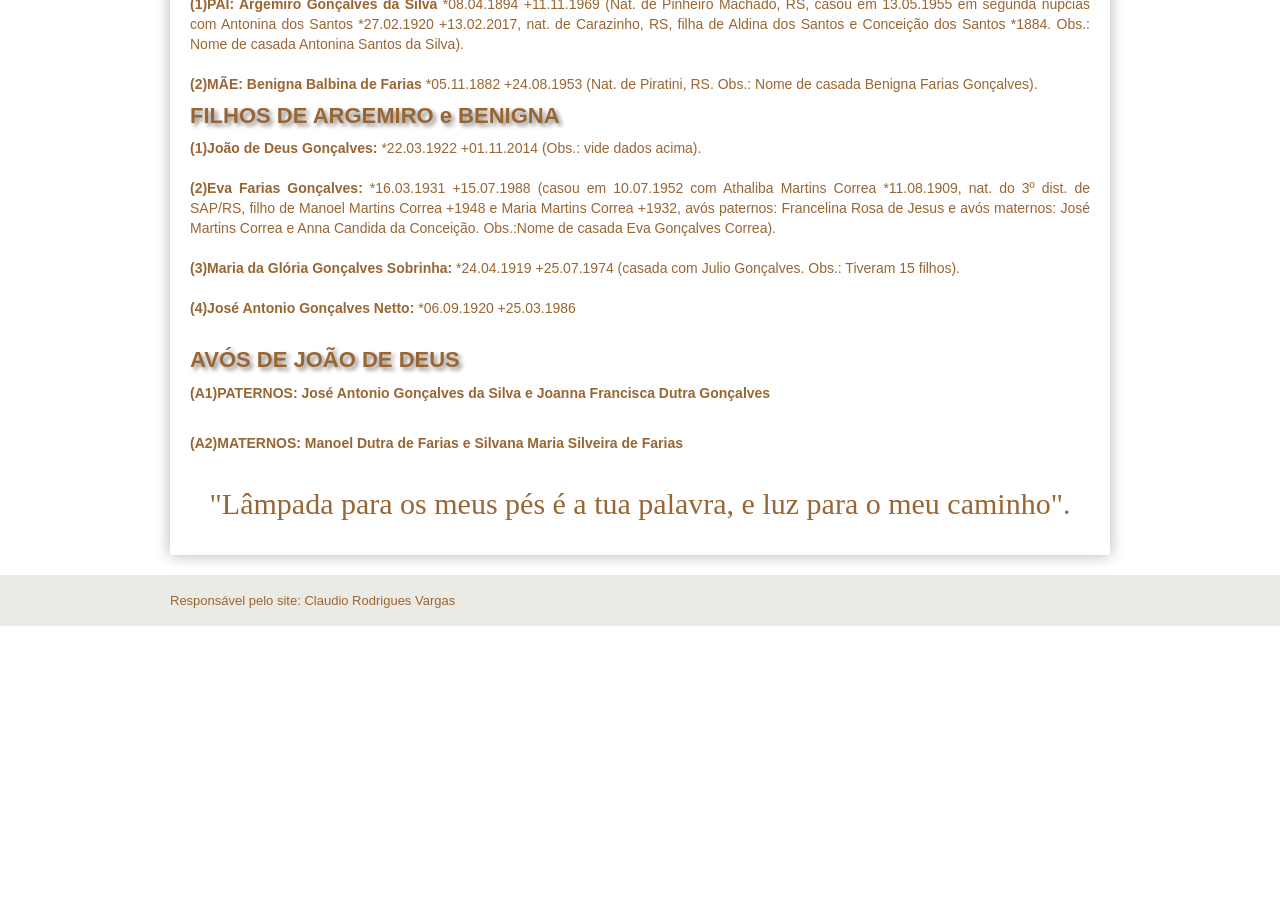
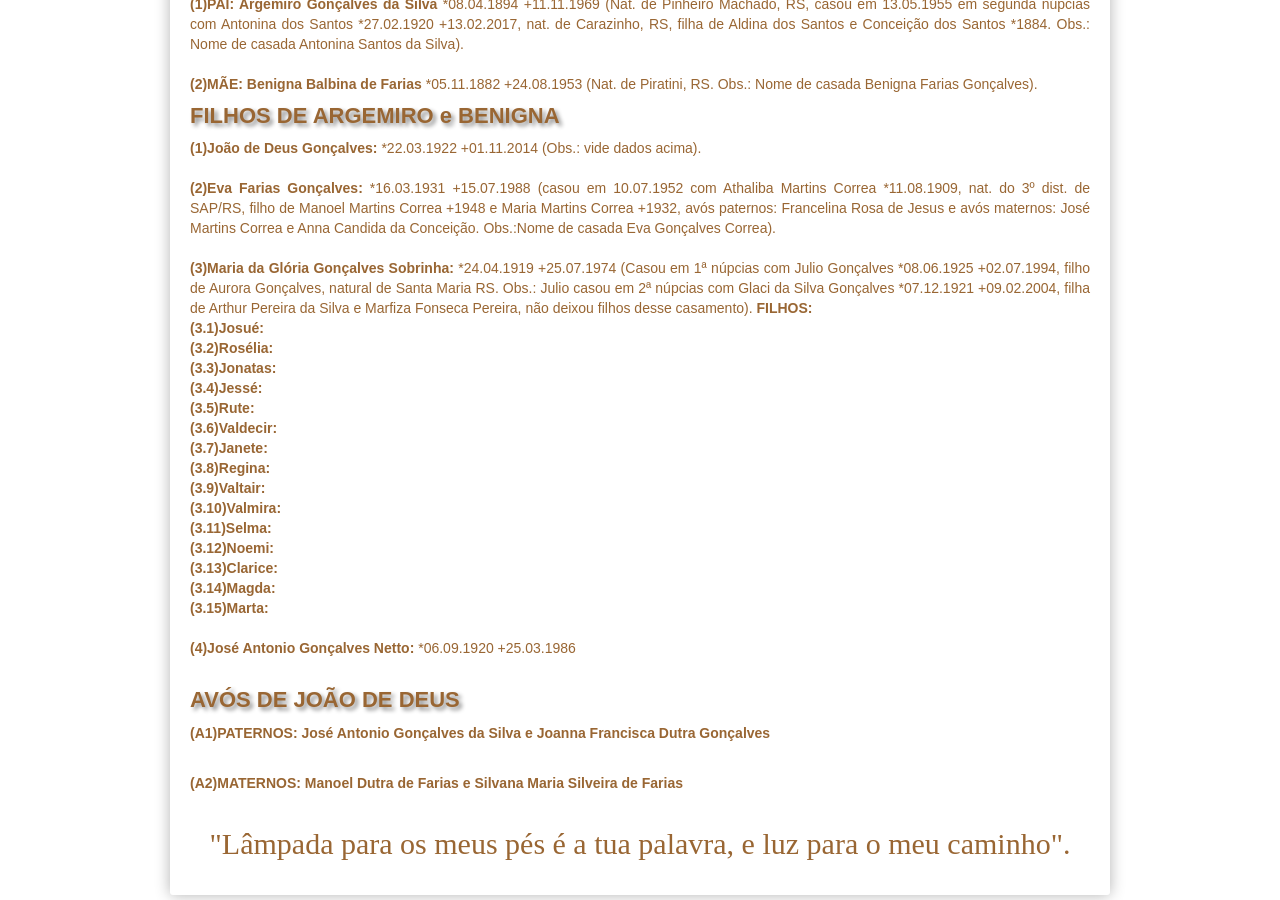
Before and after one commit to claudiovargas1955/claudiovargas1955.github.io, a Jekyll site: the page built from _pages/familia-gonçalves.html, in a window 1280 px wide and 900 px high, scrolled down 540 px. Built offline with Jekyll 4.4.1, drawn with Linux system fonts in a browser that asks for light colours; some web fonts are replaced; before the commit the page ends 1166 px from its top, so only the background shows below that.

Commit message:
Update familia-gonçalves.html

```diff
--- a/_pages/familia-gonçalves.html
+++ b/_pages/familia-gonçalves.html
@@ -112,7 +112,25 @@ Santos *27.02.1920 +13.02.2017, nat. de Carazinho, RS, filha de Aldina dos Santo
 Martins Correa +1948 e Maria Martins Correa +1932, avós paternos: Francelina Rosa de Jesus e avós maternos: José Martins Correa e Anna Candida da Conceição.
 Obs.:Nome de casada Eva Gonçalves Correa). <br><br>
 
-<b>(3)Maria da Glória Gonçalves Sobrinha: </b>*24.04.1919 +25.07.1974 (casada com Julio Gonçalves. Obs.: Tiveram 15 filhos).<br><br>
+<b>(3)Maria da Glória Gonçalves Sobrinha: </b>*24.04.1919 +25.07.1974 (Casou em 1ª núpcias com Julio Gonçalves *08.06.1925 +02.07.1994, filho de Aurora Gonçalves,
+natural de Santa Maria RS. Obs.: Julio casou em 2ª núpcias com Glaci da Silva Gonçalves *07.12.1921 +09.02.2004, filha de Arthur Pereira da Silva e Marfiza
+Fonseca Pereira, não deixou filhos desse casamento). <b>FILHOS:</b><br>
+  <b>(3.1)Josué: </b><br>
+  <b>(3.2)Rosélia: </b><br>
+  <b>(3.3)Jonatas: </b><br>
+  <b>(3.4)Jessé: </b><br>
+  <b>(3.5)Rute: </b><br>
+  <b>(3.6)Valdecir: </b><br>
+  <b>(3.7)Janete: </b><br>
+  <b>(3.8)Regina: </b><br>
+  <b>(3.9)Valtair: </b><br>
+  <b>(3.10)Valmira: </b><br>
+  <b>(3.11)Selma: </b><br>
+  <b>(3.12)Noemi: </b><br>
+  <b>(3.13)Clarice: </b><br>
+  <b>(3.14)Magda: </b><br>
+  <b>(3.15)Marta: </b><br><br>
+
 
 <b>(4)José Antonio Gonçalves Netto: </b>*06.09.1920 +25.03.1986<br><br>
 
```
